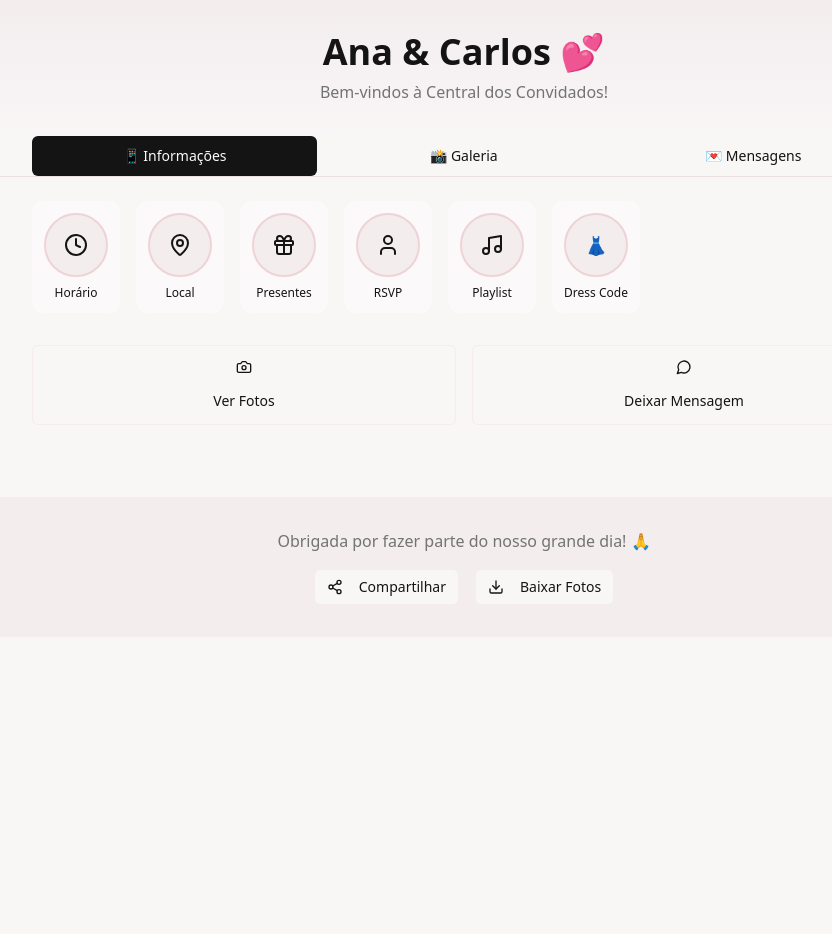
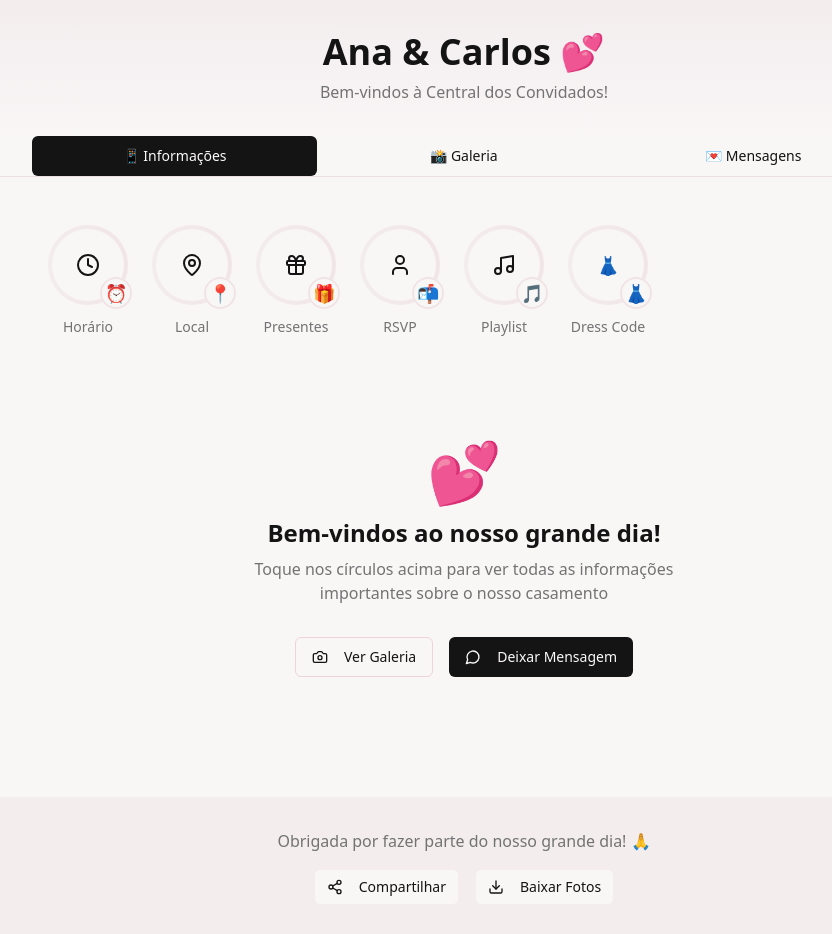
Before and after one commit to alanagastaldi/our-story-central, a React (Vite) app: page /convidados in a window 1280 px wide. Shown: the top 934 px of the page, without its empty margins (176-1008 px from the left). Before the commit the page ends 800 px from the top, so only its background shows below. Built offline with nearby package versions, Linux system fonts and the light colour scheme.

Commit message:
Refactor "Informações" section
Redesigned the "Informações" section on the convidados page to better match the original prompt's design guidelines.

```diff
--- a/src/pages/ConvidadosPage.tsx
+++ b/src/pages/ConvidadosPage.tsx
@@ -179,61 +179,88 @@ const ConvidadosPage = () => {
       <div className="max-w-4xl mx-auto px-4 py-6">
         {/* Stories Tab */}
         {activeTab === 'stories' && (
-          <div className="space-y-6">
-            {/* Stories Navigation */}
-            <div className="flex gap-4 overflow-x-auto scrollbar-hide pb-2">
+          <div className="space-y-8">
+            {/* Stories Navigation - Instagram Style */}
+            <div className="flex gap-6 overflow-x-auto scrollbar-hide px-4 py-6">
               {stories.map((story) => (
                 <button
                   key={story.id}
                   onClick={() => setSelectedStory(selectedStory === story.id ? '' : story.id)}
-                  className={`flex-shrink-0 flex flex-col items-center space-y-2 p-3 rounded-xl transition-all scale-hover ${
+                  className="flex-shrink-0 flex flex-col items-center space-y-3 group"
+                >
+                  {/* Story Circle with Gradient Border */}
+                  <div className="relative">
+                    <div className={`w-20 h-20 rounded-full p-1 transition-all duration-300 ${
                       selectedStory === story.id
-                      ? 'bg-wedding-pink-light shadow-story'
-                      : 'bg-card hover:bg-wedding-pink-soft'
-                  }`}
-                >
-                  <div className={`w-16 h-16 rounded-full flex items-center justify-center text-wedding-dark border-2 transition-colors ${
-                    selectedStory === story.id
-                      ? 'bg-wedding-pink border-wedding-dark'
-                      : 'bg-wedding-pink-soft border-wedding-pink'
+                        ? 'bg-gradient-to-r from-wedding-pink via-wedding-pink-light to-wedding-pink scale-110'
+                        : 'bg-gradient-to-r from-wedding-pink-soft to-wedding-pink-light group-hover:from-wedding-pink group-hover:to-wedding-pink-light'
+                    }`}>
+                      <div className="w-full h-full bg-background rounded-full flex items-center justify-center">
+                        <div className={`text-wedding-dark transition-transform duration-300 ${
+                          selectedStory === story.id ? 'scale-110' : 'group-hover:scale-105'
                         }`}>
                           {story.icon}
                         </div>
-                  <span className="text-xs font-medium text-center text-primary">
+                      </div>
+                    </div>
+                    {/* Story Emoji */}
+                    <div className="absolute -bottom-1 -right-1 text-lg bg-background rounded-full w-8 h-8 flex items-center justify-center border-2 border-wedding-pink-light">
+                      {story.emoji}
+                    </div>
+                  </div>
+
+                  {/* Story Label */}
+                  <span className={`text-sm font-medium transition-colors duration-300 ${
+                    selectedStory === story.id
+                      ? 'text-primary font-semibold'
+                      : 'text-muted-foreground group-hover:text-primary'
+                  }`}>
                     {story.label}
                   </span>
                 </button>
               ))}
             </div>
 
-            {/* Selected Story Content */}
+            {/* Selected Story Content - Full Width Card */}
             {selectedStory && (
-              <Card className="animate-in slide-in-from-bottom-4 shadow-elegant">
-                <CardContent className="p-6">
+              <div className="animate-in slide-in-from-bottom-4 duration-500">
+                <Card className="border-0 shadow-elegant bg-gradient-to-br from-background to-wedding-pink-soft/30">
+                  <CardContent className="p-8">
+                    <div className="max-w-2xl mx-auto">
                       {stories.find(s => s.id === selectedStory)?.content}
+                    </div>
                   </CardContent>
                 </Card>
+              </div>
             )}
 
-            {/* Quick Actions */}
-            <div className="grid grid-cols-2 gap-4">
+            {/* Welcome Message when no story selected */}
+            {!selectedStory && (
+              <div className="text-center py-12 animate-in fade-in duration-700">
+                <div className="text-6xl mb-4">💕</div>
+                <h3 className="text-2xl font-bold text-primary mb-2">Bem-vindos ao nosso grande dia!</h3>
+                <p className="text-muted-foreground mb-8 max-w-md mx-auto">
+                  Toque nos círculos acima para ver todas as informações importantes sobre o nosso casamento
+                </p>
+                <div className="flex justify-center gap-4">
                   <Button
                     variant="outline"
                     onClick={() => setActiveTab('gallery')}
-                className="h-20 flex-col space-y-2 hover:bg-wedding-pink-soft"
+                    className="hover:bg-wedding-pink-soft border-wedding-pink"
                   >
-                <Camera className="w-6 h-6" />
-                <span>Ver Fotos</span>
+                    <Camera className="w-4 h-4 mr-2" />
+                    Ver Galeria
                   </Button>
                   <Button
-                variant="outline"
                     onClick={() => setActiveTab('messages')}
-                className="h-20 flex-col space-y-2 hover:bg-wedding-pink-soft"
+                    className="bg-wedding-dark hover:bg-wedding-dark/90"
                   >
-                <MessageCircle className="w-6 h-6" />
-                <span>Deixar Mensagem</span>
+                    <MessageCircle className="w-4 h-4 mr-2" />
+                    Deixar Mensagem
                   </Button>
                 </div>
+              </div>
+            )}
           </div>
         )}
 
```
Lines whose indentation alone changed are shown as unchanged.
